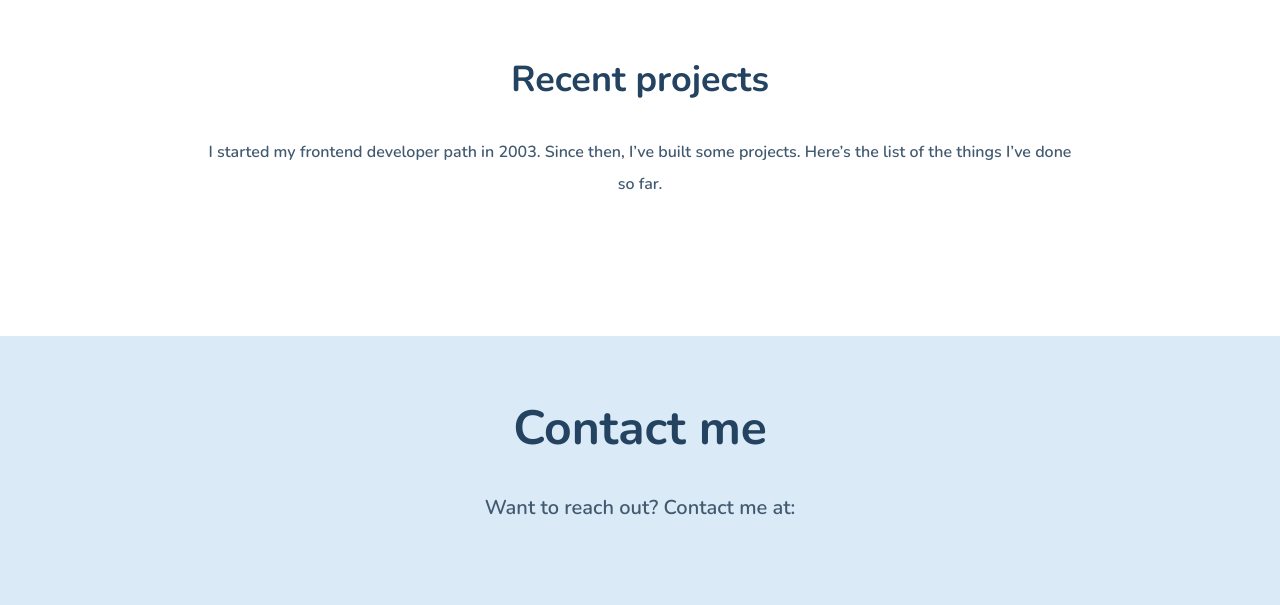
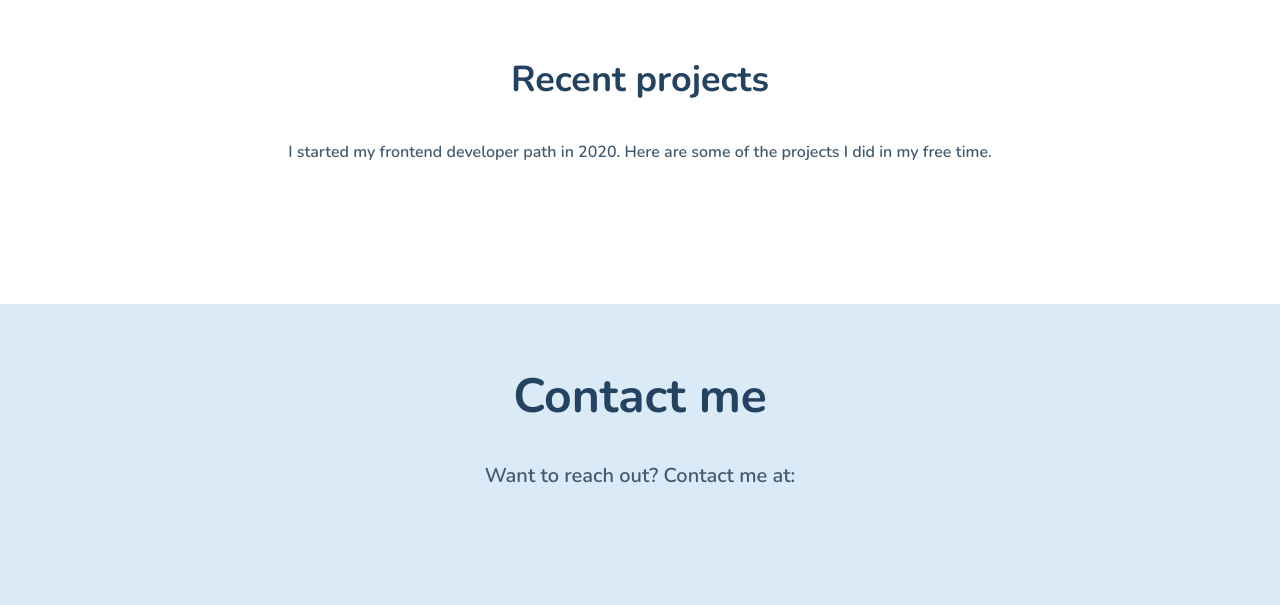
Before and after one commit to krzysztof-kozak/portfolio, a website built with webpack: page src/pages/index.html in a window 1280 px wide. Shown: the part 1551-2156 px from the top of the page. Built offline with nearby package versions, Linux system fonts and the light colour scheme; no server answers.

Commit message:
Update html content

```diff
--- a/src/pages/index.html
+++ b/src/pages/index.html
@@ -102,8 +102,8 @@
     <section class="projects" id="projects">
       <h2 class="projects__header">Recent projects</h2>
       <p class="projects__text">
-        I started my frontend developer path in 2003. Since then, I’ve built
-        some projects. Here’s the list of the things I’ve done so far.
+        I started my frontend developer path in 2020. Here are some of the
+        projects I did in my free time.
       </p>
       <div class="grid-container grid-container--js">
         <!-- JS Content goes here -->
```
